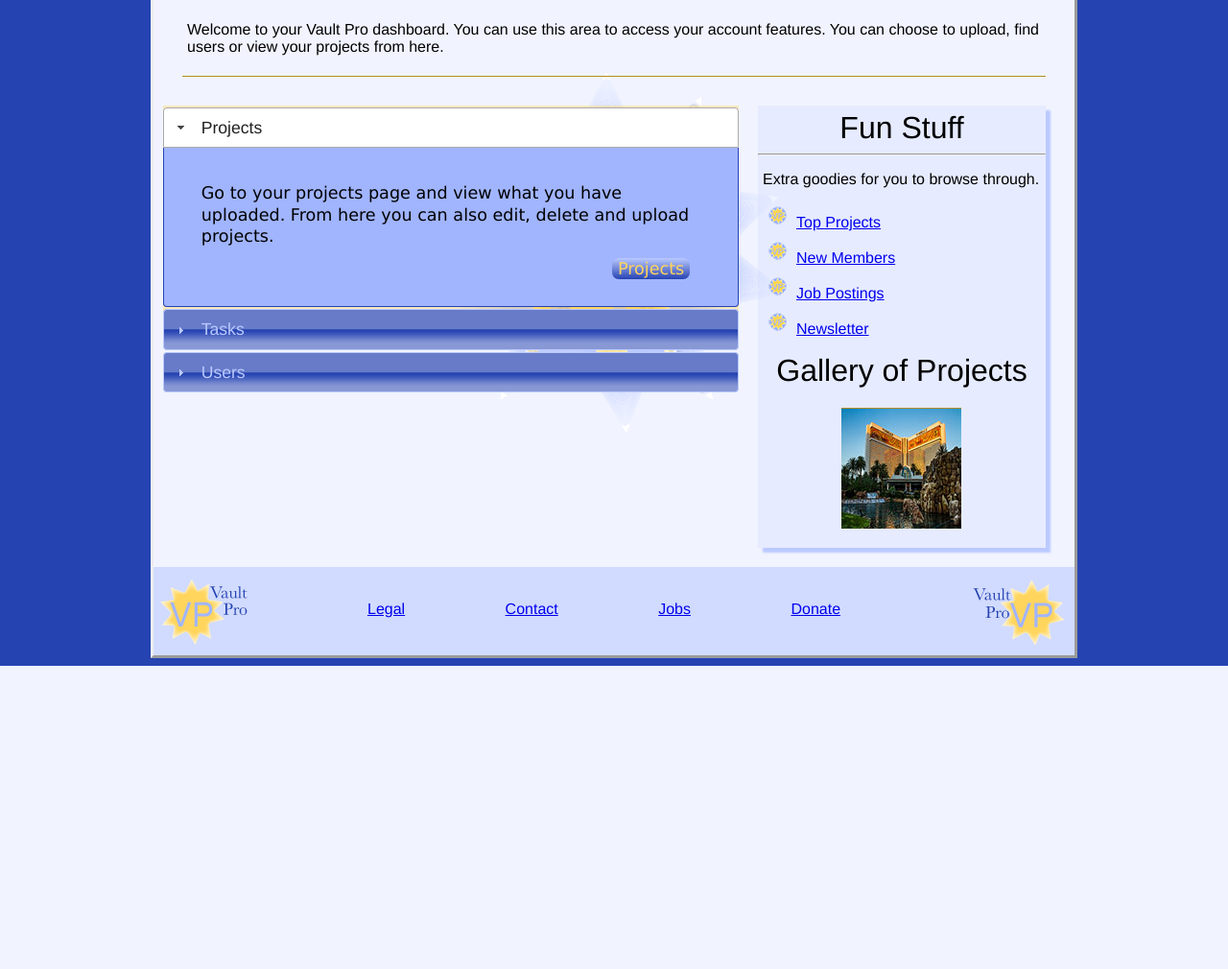
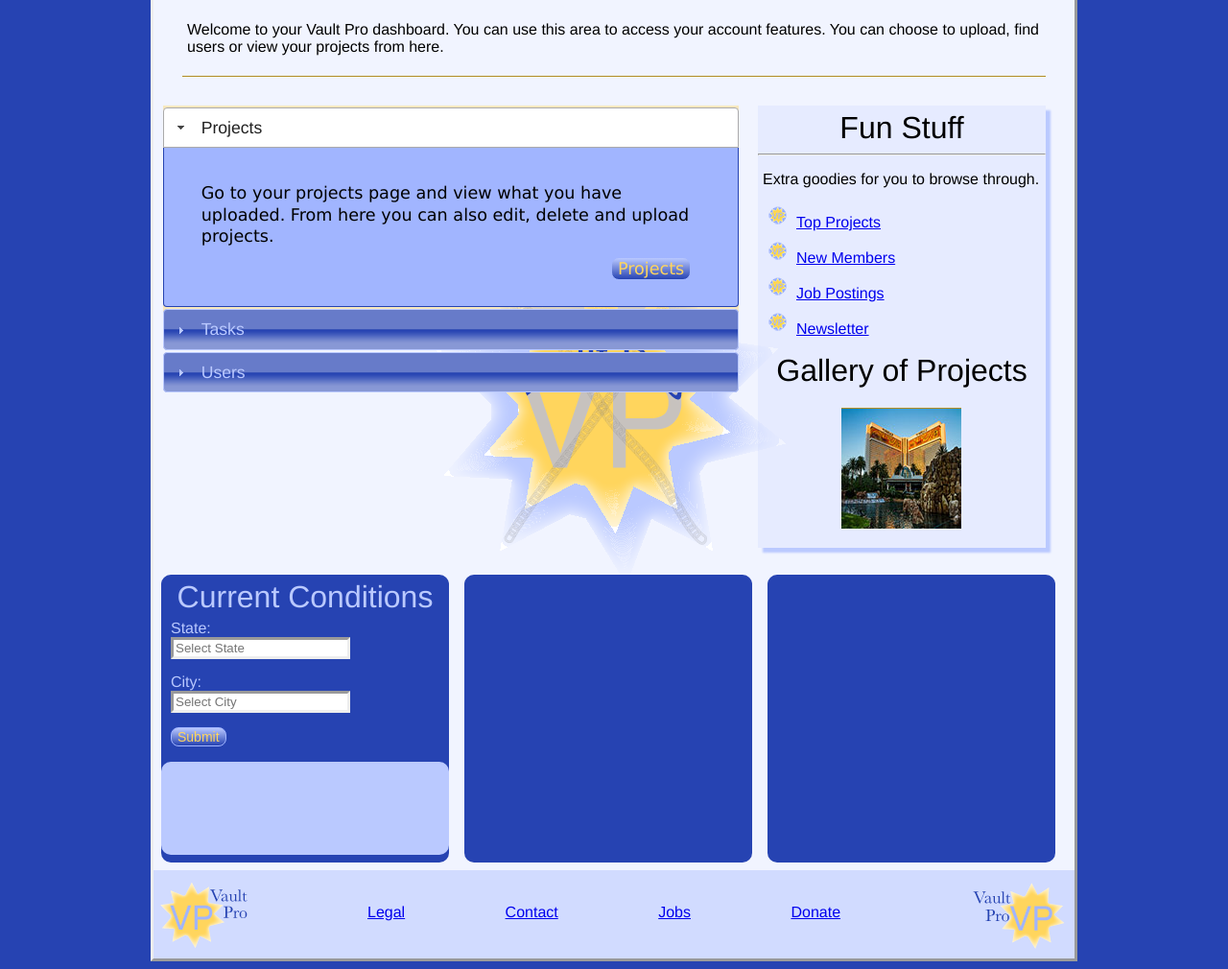
Before and after one commit to DaveGall/Gall_David_PWA2, a PHP site: page /Welcome.html in a window 1280 px wide. Shown: the part 156-1166 px from the top of the page at 96% size. Before the commit the page ends 850 px from the top, so only its background shows below. Run offline with PHP 8.4, Linux system fonts and the light colour scheme.

Commit message:
Added info
I have added some ajax to get the users local weather on their
dashboard page. They will have to input the required information but it
will retrieve the data for them.

```diff
--- a/Gall_David_Project1/Welcome.html
+++ b/Gall_David_Project1/Welcome.html
@@ -53,6 +53,8 @@
 
     </div>
 
+
+
     <div id="sidebar"> <!-- This begins my sidebar with some helpful links and some space for a small 125 x 125 ad -->
         <h3>Fun Stuff</h3>
         <hr>
@@ -91,8 +93,28 @@
 
     </div>              <!-- This ends the sidebar -->
 
+    <div id="conditions">
+        <h3>Current Conditions</h3>
+    <div id="indent">
+        <label for="state">State:</label><br>
+        <input id="state" type="text" placeholder="Select State"><br>
+        <label for="city">City:</label><br>
+        <input id="city" type="text" placeholder="Select City"><br>
 
+        <button type="button" id="weather">Submit</button>
+    </div>
+    <div id="weatherDisplay">
+        <p id="results"></p>
+    </div>
+    </div>
 
+    <div id="middle">
+
+    </div>
+
+    <div id="farRight">
+
+    </div>
 
 
 
--- a/Gall_David_Project1/css/style.css
+++ b/Gall_David_Project1/css/style.css
@@ -391,6 +391,40 @@ td {
 /*End styling for the project page*/
 /*begin Modal window styling*/
 
+#conditions, #middle, #farRight {
+    width: 300px;
+    height: 300px;
+    margin: 8px;
+    background: #2643b2;
+    border-radius: 10px;
+}
+#indent {
+    padding-left: 10px;
+}
+#conditions {
+    float: left;
+    background: #2643b2;
+    color: #bac9ff;
+}
+#middle, #farRight {
+    float: left;
+    clear: right;
+}
+#conditions h3 {
+    text-align: center;
+}
+#weatherDisplay {
+    width: 300px;
+    background: #bac9ff;
+    height: 97px;
+    border-radius: 10px;
+}
+#weatherDisplay p {
+    text-align: center;
+    padding-top: 12px;
+    color: #2643b2;
+}
+
 #overlay {             /* overlay styling */
     width: 100%;
     height: 100%;
--- a/Gall_David_Project1/js/main.js
+++ b/Gall_David_Project1/js/main.js
@@ -331,7 +331,7 @@ setInterval(rotateImages, 2000);
                                 "<div id='desc'> "+result.projectDescription+"</div>"+
                                 "<div id='status'> "+result.status+"</div>"+
                                 "<div id='date'>"+result.dueDate+"</div>"+"<div id='proButtons'>"+
-                                '<input name="edit" type="button" class="edit" value="Edit">'+'<input proID="' + result.id +'" name="delete" type="button" class="delete" value="Delete">'+'<input name="view" type="button" class="view" value="View">'+"</div>"+'</div>'
+                                '<input name="edit" type="button" class="edit" value="Edit">'+'<input id="opener" proID="' + result.id +'" name="delete" type="button" class="delete" value="Delete">'+'<input name="view" type="button" class="view" value="View">'+"</div>"+'</div>'
                         );
 
 
@@ -424,6 +424,34 @@ projects();
     });
     updateAcct();
 
+
+/*Start Weather formatting*/
+
+    $('#weather').click(function(e){
+        e.preventDefault();
+        var getState = $('#state').val();
+        var getCity = $('#city').val();
+        $.ajax({
+
+            url : "http://api.wunderground.com/api/fea5f7c6081ec410/geolookup/conditions/q/"+getState+"/"+getCity+".json",
+            dataType : "jsonp",
+            success : function(parsed_json) {
+                var location = parsed_json['location']['city'];
+                var temp_f = parsed_json['current_observation']['temp_f'];
+
+                $('#results').append(
+                        "<p>"+"The Temperature in "+location+" is: "+ temp_f+"ºF</p>"
+                );
+
+
+
+            }
+        });
+    });
+
+
+/*End Weather formatting*/
+
     /* Start formatting for updating user accounts */
     /* End formatting for updating accounts */
 	/*
--- a/Gall_David_Project1/projects.html
+++ b/Gall_David_Project1/projects.html
@@ -88,11 +88,13 @@
         </tbody>
 
     </table>  <!-- This ends my table -->
+
     <div id="myProjects">
         <div id="sortable" class="projectList">
 
         </div>
     </div>
+
 
 
     <footer> <!-- Beginning of the footer section -->
```
Also changed, not shown: Wk3/wuapi.html (+28 -3 lines).
